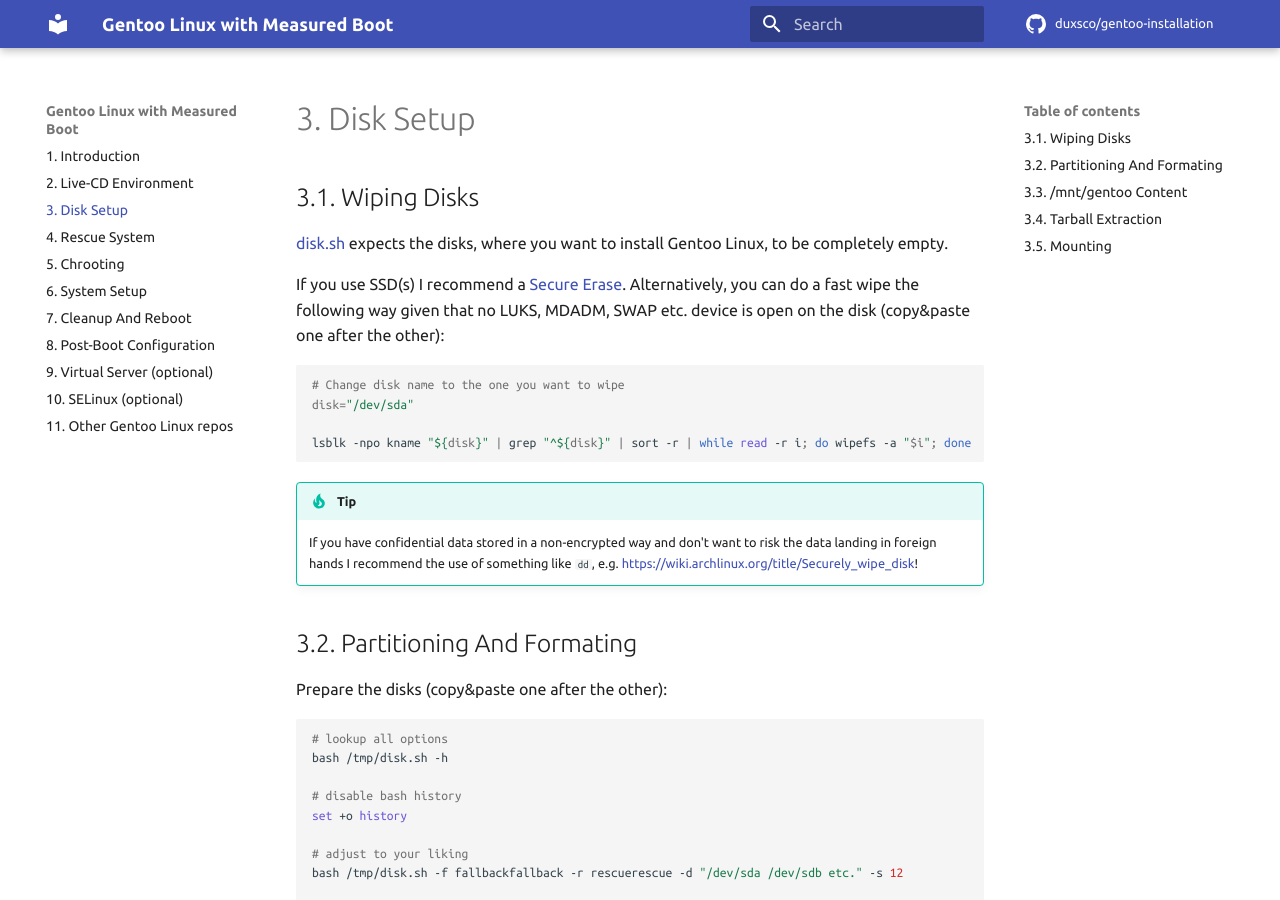
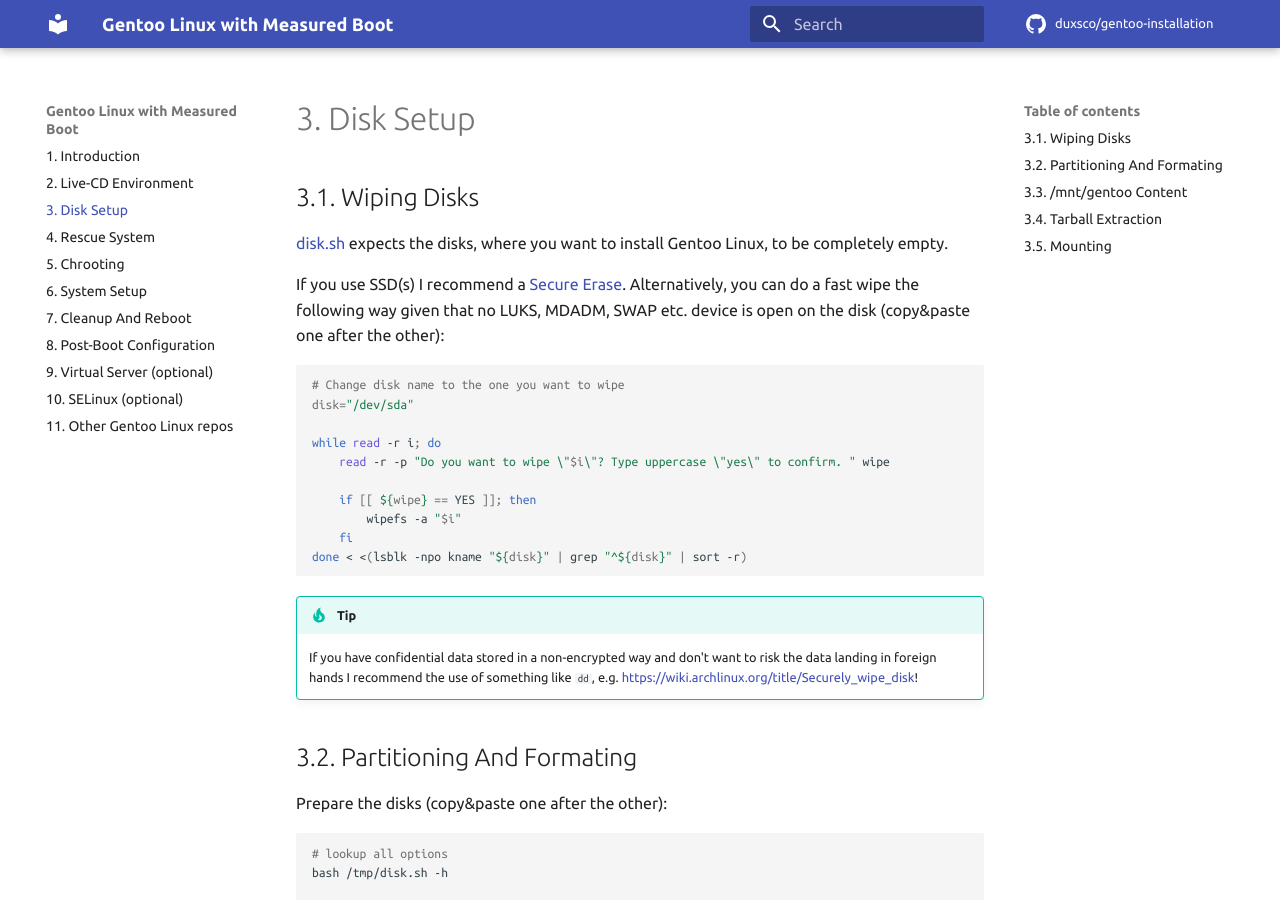
Before and after one commit to duxsco/gentoo-installation, an MkDocs documentation site: the page built from docs/disk_setup.md, in a window 1280 px wide and 900 px high. Built offline with MkDocs 1.6.1 and Material for MkDocs 9.7.7, drawn with Linux system fonts in a browser that asks for light colours; comment, search, counter and statistics services are not loaded.

Commit message:
Prompt for disk wiping

````diff
--- a/docs/disk_setup.md
+++ b/docs/disk_setup.md
@@ -8,7 +8,13 @@ If you use SSD(s) I recommend a [Secure Erase](https://wiki.archlinux.org/title/
 # Change disk name to the one you want to wipe
 disk="/dev/sda"
 
-lsblk -npo kname "${disk}" | grep "^${disk}" | sort -r | while read -r i; do wipefs -a "$i"; done
+while read -r i; do
+    read -r -p "Do you want to wipe \"$i\"? Type uppercase \"yes\" to confirm. " wipe
+
+    if [[ ${wipe} == YES ]]; then
+        wipefs -a "$i"
+    fi
+done < <(lsblk -npo kname "${disk}" | grep "^${disk}" | sort -r)
 ```
 
 !!! tip
````
